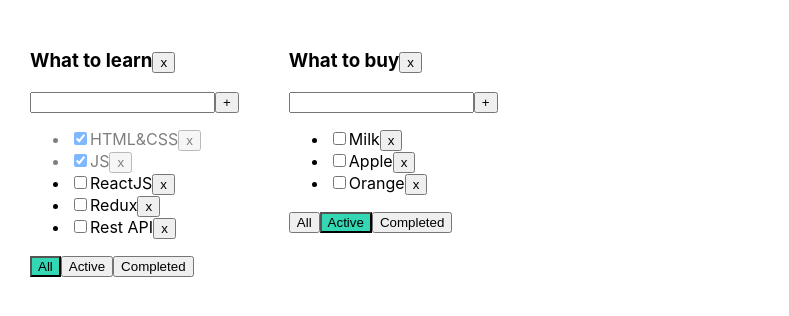
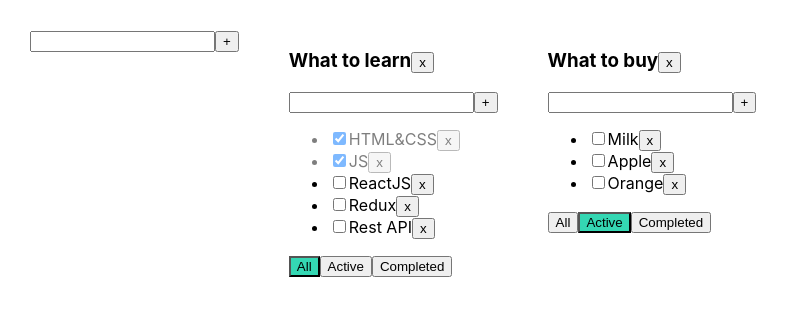
Before and after one commit to potapov-eo/ToDoList, a React (Create React App) app: page / in a window 1280 px wide. Shown: the top 316 px of the page, without its empty margins (0-789 px from the left). Built offline with nearby package versions, Linux system fonts and the light colour scheme.

Commit message:
task 6 add TodoList

```diff
--- /dev/null
+++ b/src/AddItemForm.tsx
@@ -0,0 +1,36 @@
+import React, {ChangeEvent, KeyboardEvent, useState} from "react";
+
+type AddItemFormPropsType = {
+    addItem: (title: string, ) => void
+
+}
+
+export function AddItemForm(props: AddItemFormPropsType) {
+    let [title, setTitle] = useState("")
+    let [error, setError] = useState<string | null>(null)
+    const onChangeHandler = (e: ChangeEvent<HTMLInputElement>) => {
+        setTitle(e.currentTarget.value)
+    }
+    const onPressHandler = ((e: KeyboardEvent<HTMLInputElement>) => {
+        setError(null)
+        if (e.charCode === 13) {
+            addTask()
+        }
+    })
+    const addTask = () => {
+        if (title.trim() !== "") {
+            props.addItem(title)
+            setTitle("")
+        } else setError("Tittle is required")
+    }
+
+    return <div>
+        <input
+            value={title} onChange={onChangeHandler}
+            onKeyPress={onPressHandler}
+            className={error ? "error" : ""}
+        />
+        <button onClick={addTask}>+</button>
+        {error && <div className={"error-message"}>{error}</div>}
+    </div>
+}
--- a/src/App.tsx
+++ b/src/App.tsx
@@ -2,6 +2,7 @@ import React, {useState} from 'react';
 import './App.css';
 import {TaskType, Todolist} from './Todolist';
 import {v1} from "uuid";
+import {AddItemForm} from "./AddItemForm";
 
 export type FilterValueType = 'all' | 'active' | 'comleted'
 type TodolistType = {
@@ -86,9 +87,20 @@ function App() {
         }
     }
 
+    function addTodolist(title:string){
+       let todolist:TodolistType={
+            id:v1(),
+            filter:"all",
+            title:title}
+setTodolists([todolist,...todolists])
+        setTasks({...tasks,
+            [todolist.id]:[]
+        })
+    }
 
     return (
         <div className="App">
+            <AddItemForm addItem={addTodolist }/>
             {
                 todolists.map(tl => {
                     let allTodoListTasks = tasks[tl.id]
--- a/src/Todolist.tsx
+++ b/src/Todolist.tsx
@@ -1,5 +1,6 @@
-import React, {ChangeEvent, KeyboardEvent, useState} from 'react';
+import React, {ChangeEvent} from 'react';
 import {FilterValueType} from "./App";
+import {AddItemForm} from "./AddItemForm";
 
 export type TaskType = {
     id: string
@@ -20,24 +21,8 @@ type PropsType = {
 }
 
 export function Todolist(props: PropsType) {
-    let [title, setTitle] = useState("")
-    let [error, setError] = useState<string | null>(null)
 
-    const addTask = () => {
-        if (title.trim() !== "") {
-            props.addTask(title, props.id)
-            setTitle("")
-        } else setError("Tittle is required")
-    }
-    const onChangeHandler = (e: ChangeEvent<HTMLInputElement>) => {
-        setTitle(e.currentTarget.value)
-    }
-    const onPressHandler = ((e: KeyboardEvent<HTMLInputElement>) => {
-        setError(null)
-        if (e.charCode === 13) {
-            addTask()
-        }
-    })
+
     const onAllCliCkHandler = () => {
         props.changFilter('all', props.id)
     }
@@ -50,22 +35,17 @@ export function Todolist(props: PropsType) {
     const removeTodoList = () => {
         props.removeTodoList(props.id)
     }
+
+    const addTask=(title:string)=>{
+        props.addTask(title,props.id)
+    }
+
     return <div>
 
         <h3>{props.title}
             <button onClick={removeTodoList}> x</button>
         </h3>
-        <div>
-            <input
-                value={title} onChange={onChangeHandler}
-                onKeyPress={onPressHandler}
-                className={error ? "error" : ""}
-
-            />
-
-            <button onClick={addTask}>+</button>
-            {error && <div className={"error-message"}>{error}</div>}
-        </div>
+        <AddItemForm  addItem={addTask}/>
         <ul>
             {
                 props.tasks.map(t => {
```
